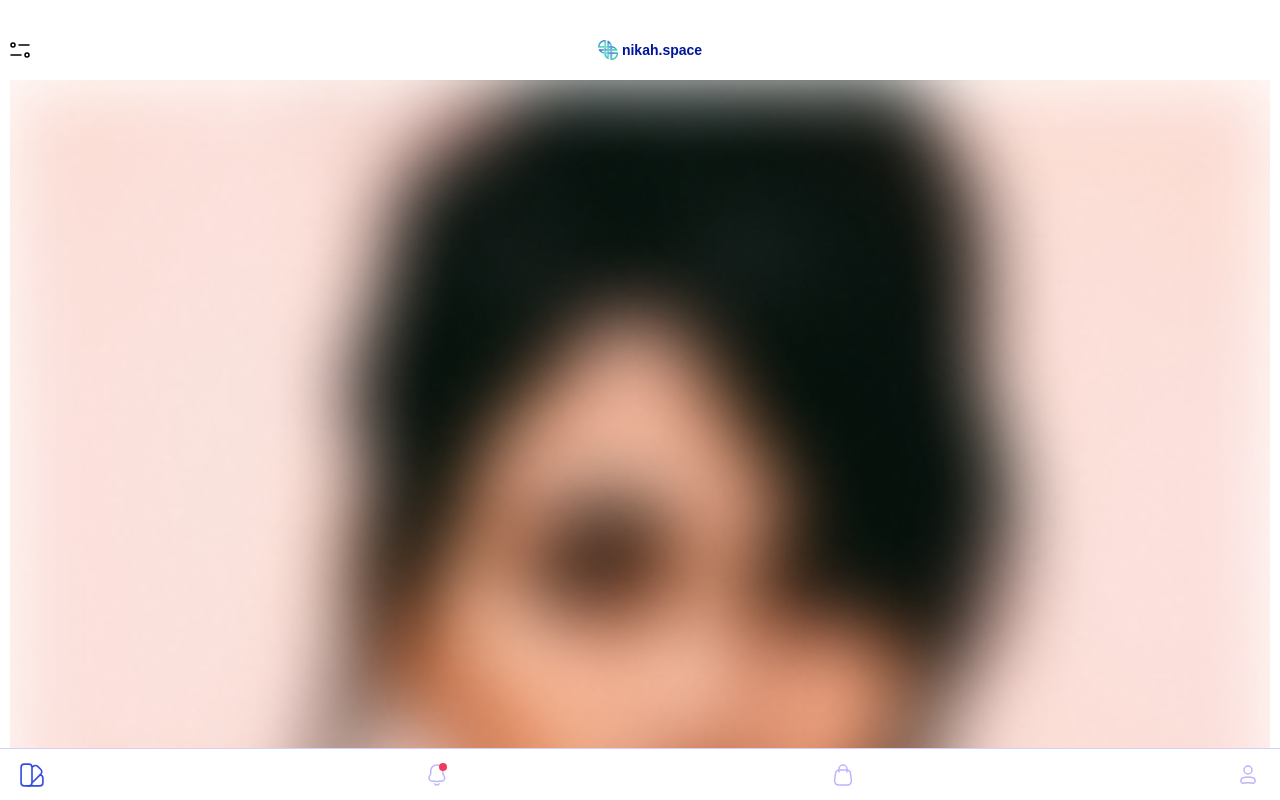
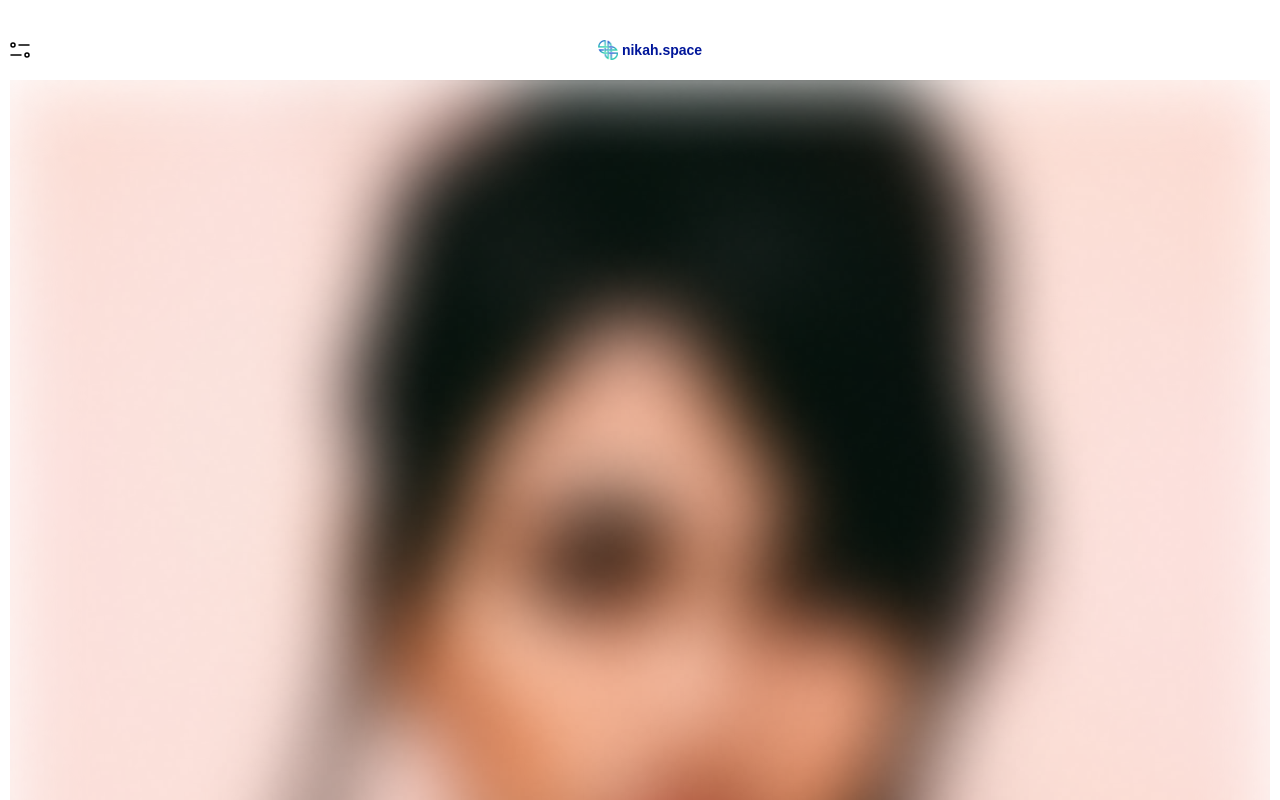
Before and after one commit to NbekWeb/nikoh, a Vue app: page / in a window 1280 px wide. Built offline with nearby package versions, Linux system fonts and the light colour scheme.

Commit message:
first commit

```diff
--- a/src/views/DashboardView.vue
+++ b/src/views/DashboardView.vue
@@ -36,11 +36,8 @@ const changeSelect = (i) => {
 </script>
 
 <template>
-  <div class="">
-    <div
-      class="flex flex-col h-screen max-h-screen overflow-hidden"
-      v-if="!filtr"
-    >
+  <div class="h-screen max-h-screen overflow-hidden">
+    <div class="flex flex-col" v-if="!filtr">
       <div class="flex-grow overflow-y-auto">
         <template v-if="selected == 1">
           <div class="flex justify-between w-full px-2.5 pt-10 pb-5 text-xl">
```
